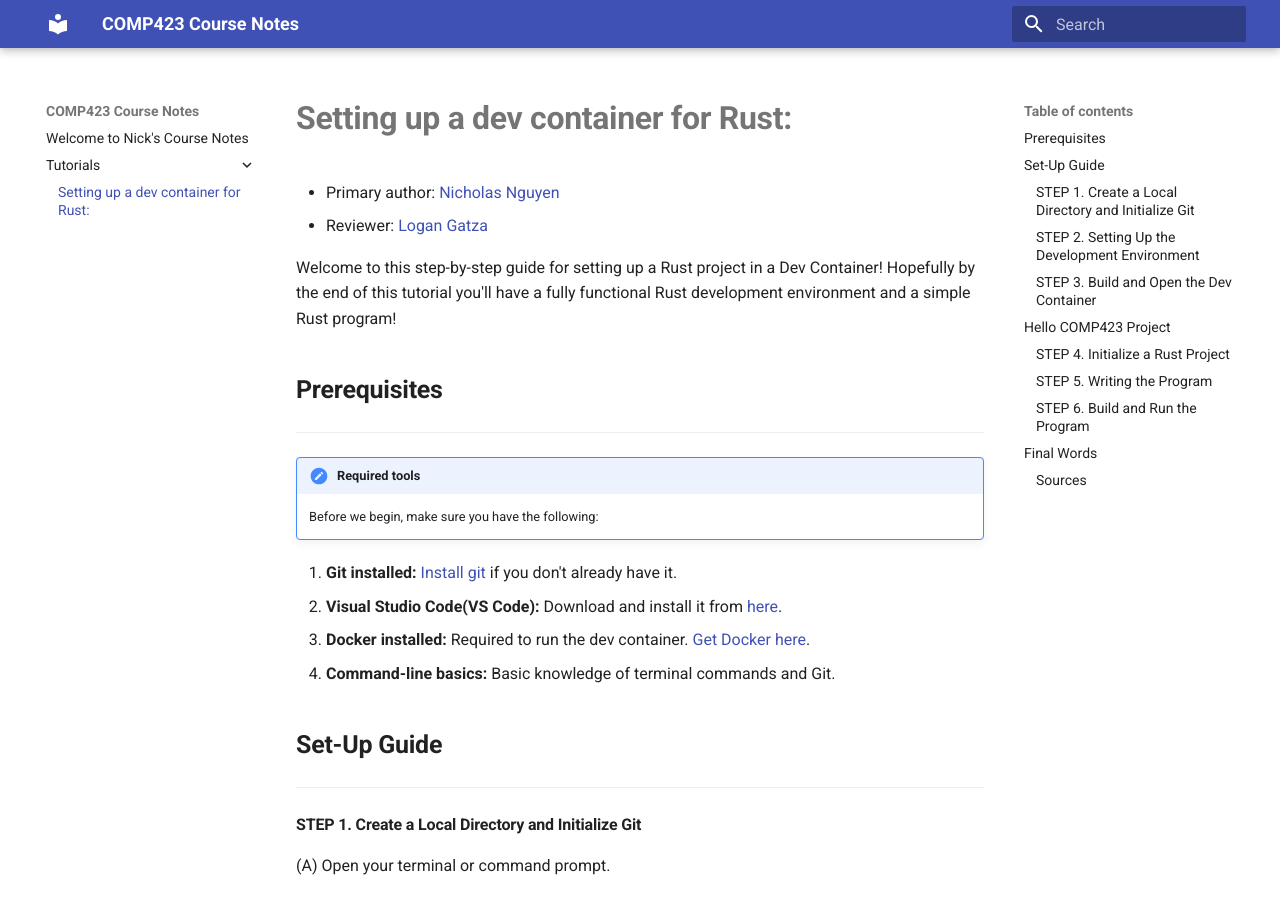
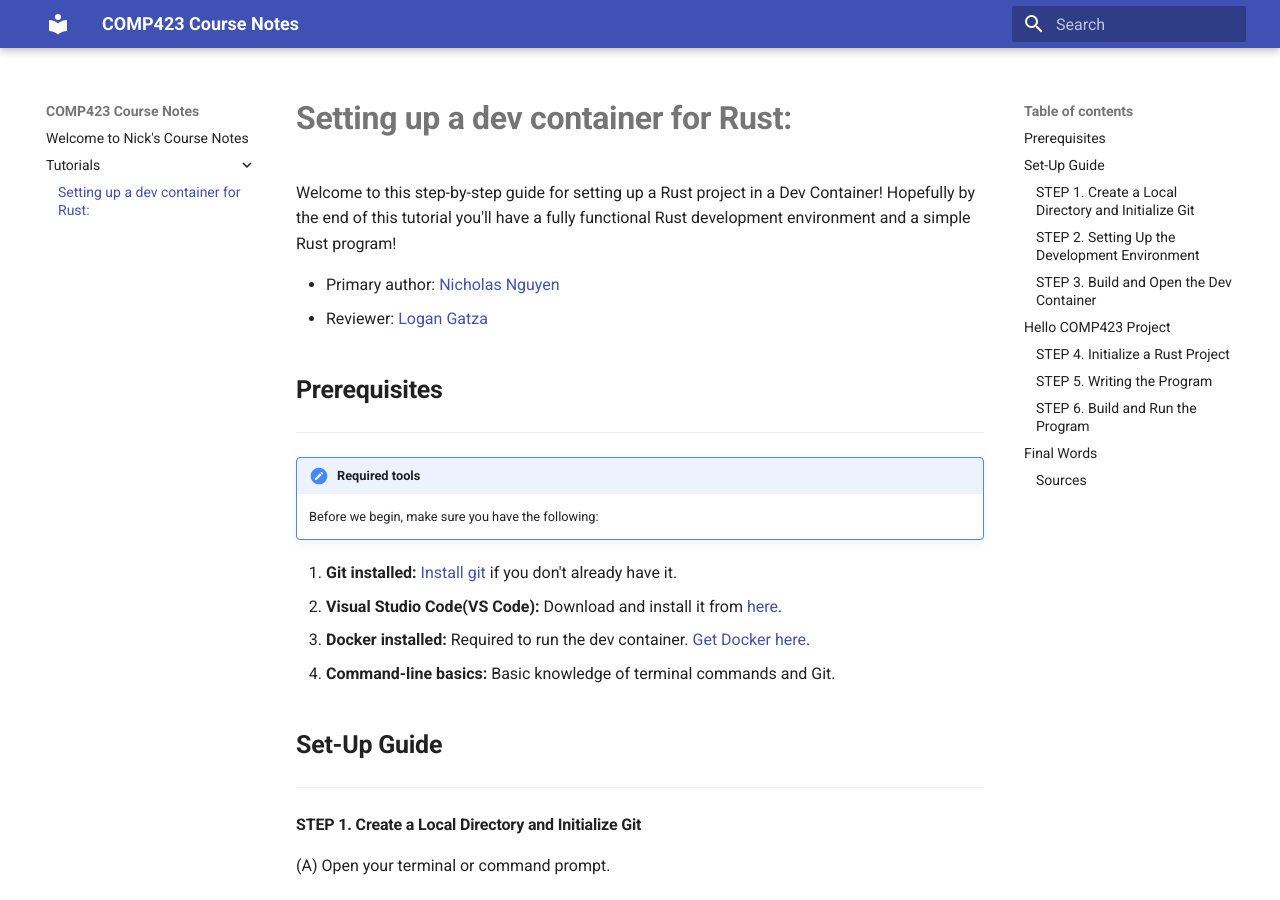
Before and after one commit to Nickn2137/comp423-course-notes, an MkDocs documentation site: the page built from docs/tutorials/rust-setup.md, in a window 1280 px wide and 900 px high. Built offline with MkDocs 1.6.1 and Material for MkDocs 9.7.7, drawn with Linux system fonts in a browser that asks for light colours.

Commit message:
more edits

```diff
--- a/docs/tutorials/rust-setup.md
+++ b/docs/tutorials/rust-setup.md
@@ -1,9 +1,9 @@
 # **Setting up a dev container for Rust:**
+
+Welcome to this step-by-step guide for setting up a Rust project in a Dev Container! Hopefully by the end of this tutorial you'll have a fully functional Rust development environment and a simple Rust program!
 
 * Primary author: [Nicholas Nguyen](https://github.com/Nickn2137)
 * Reviewer: [Logan Gatza](https://github.com/lrgatza)
-
-Welcome to this step-by-step guide for setting up a Rust project in a Dev Container! Hopefully by the end of this tutorial you'll have a fully functional Rust development environment and a simple Rust program!
 
 ## **Prerequisites**
 ---
```
